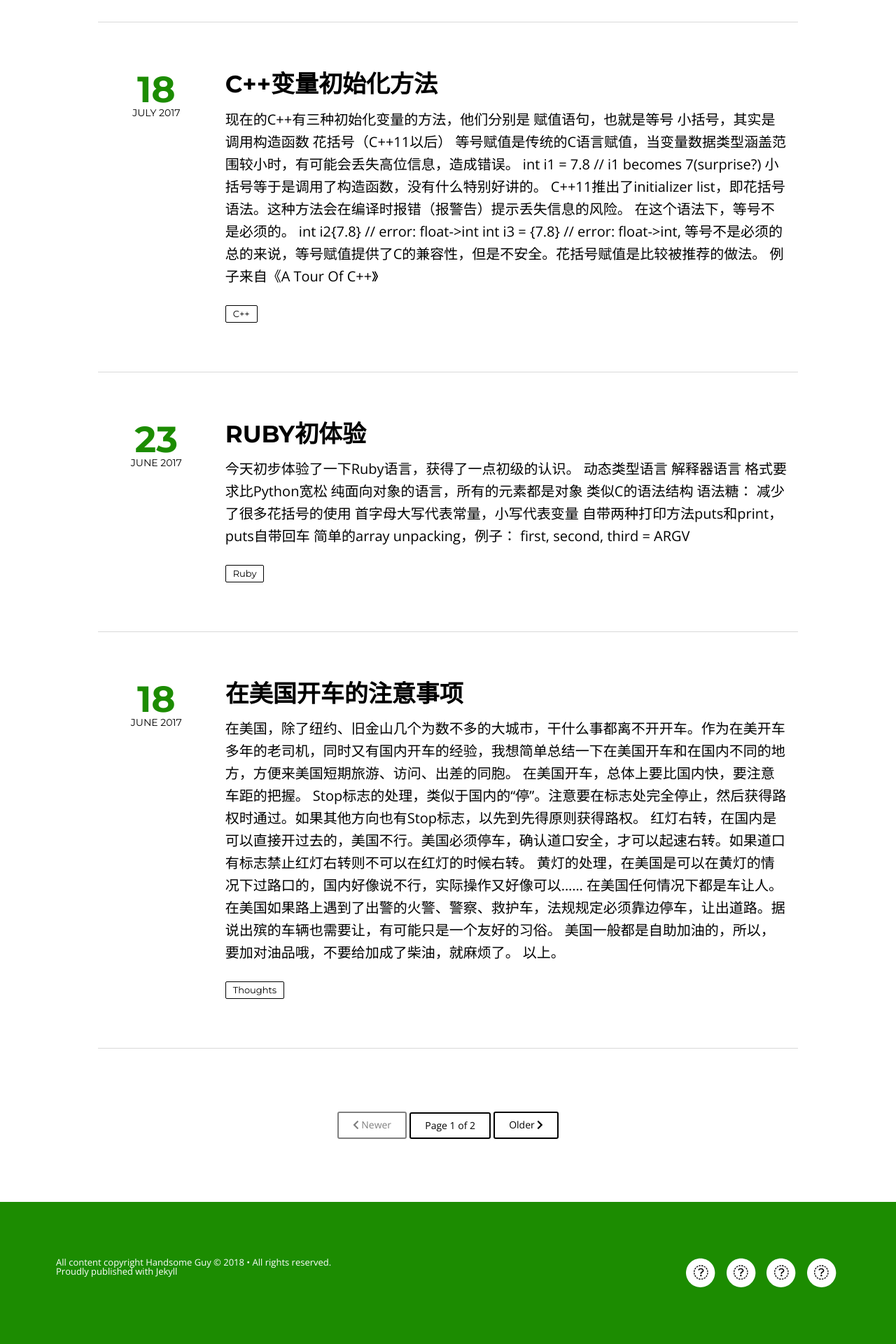
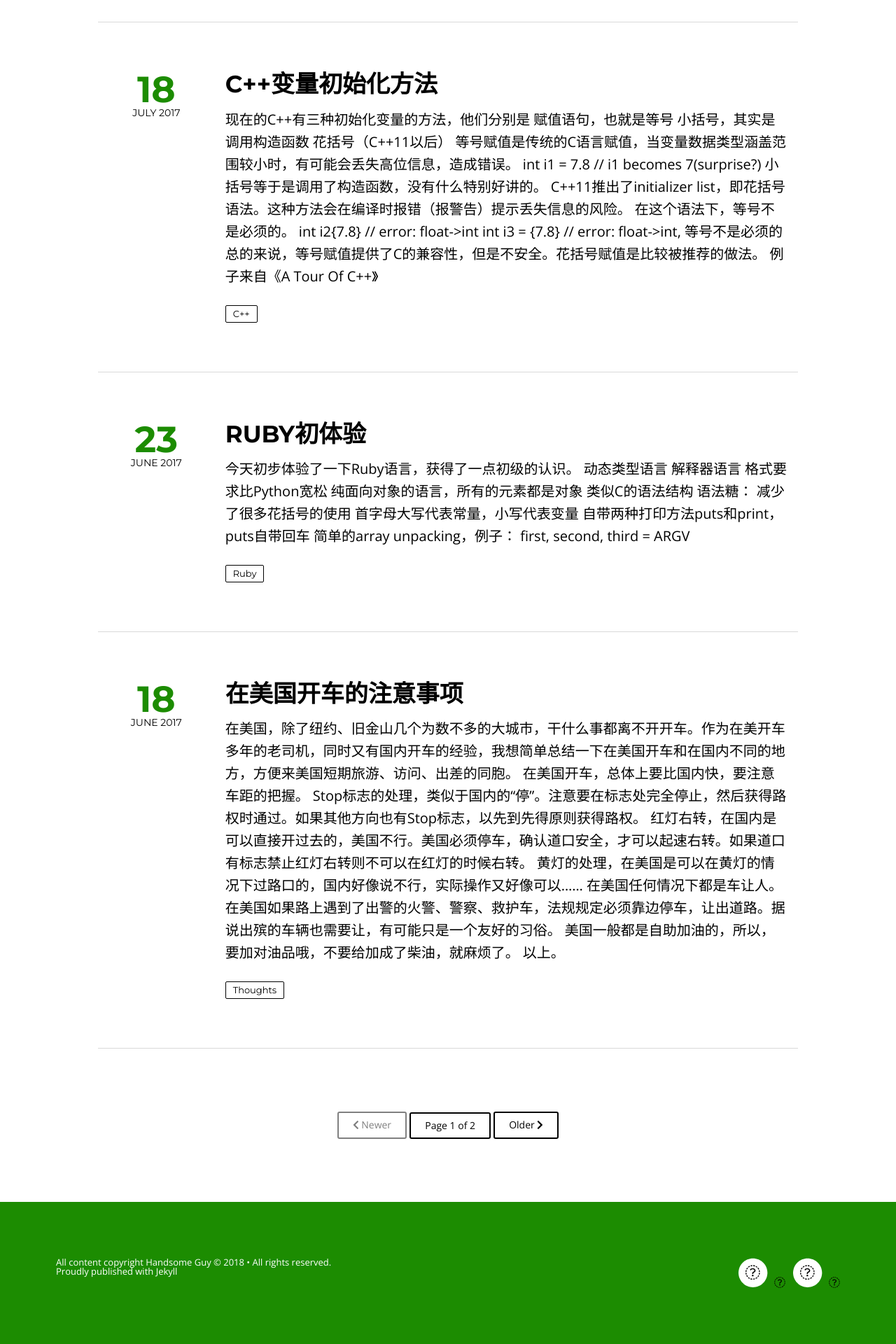
Before and after one commit to stdint/stdint.github.io, a Jekyll site: the page built from index.html, in a window 1280 px wide. Shown: the part 1606-3526 px from the top of the page at 70% size. Built offline with Jekyll 4.4.1, drawn with Linux system fonts in a browser that asks for light colours; nearby versions of some CDN libraries; the list of posts is cut into pages by our own code.

Commit message:
Test this maybe?

```diff
--- a/_includes/footer.html
+++ b/_includes/footer.html
@@ -23,10 +23,10 @@
         {% endif %}
         {% if site.owner.instagram %}
         <a href="http://instagram.com/{{ site.owner.instagram }}">
-            <span class="fa-stack fa-lg">
-                <i class="fa fa-circle fa-stack-2x fa-inverse"></i>
-                <i class="fa fa-instagram fa-stack-1x"></i>
-            </span>
+            <!--<span class="fa-stack fa-lg">-->
+                <!--<i class="fa fa-circle fa-stack-2x fa-inverse"></i>-->
+                <i class="fa fa-instagram"></i>
+            <!--</span>-->
         </a>
         {% endif %}
         {% if site.owner.github %}
@@ -39,10 +39,10 @@
         {% endif %}
         {% if site.owner.facebook %}
         <a href="http://facebook.com/{{ site.owner.facebook }}">
-            <span class="fa-stack fa-lg">
-                <i class="fa fa-circle fa-stack-2x fa-inverse"></i>
-                <i class="fa fa-facebook fa-stack-1x"></i>
-            </span>
+            <!--<span class="fa-stack fa-lg">-->
+                <!--<i class="fa fa-circle fa-stack-2x fa-inverse"></i>-->
+                <i class="fa fa-facebook"></i>
+            <!--</span>-->
         </a>
         {% endif %}
     </div>
```
Also changed, not shown: assets/css/font-awesome.min.css (deleted).
